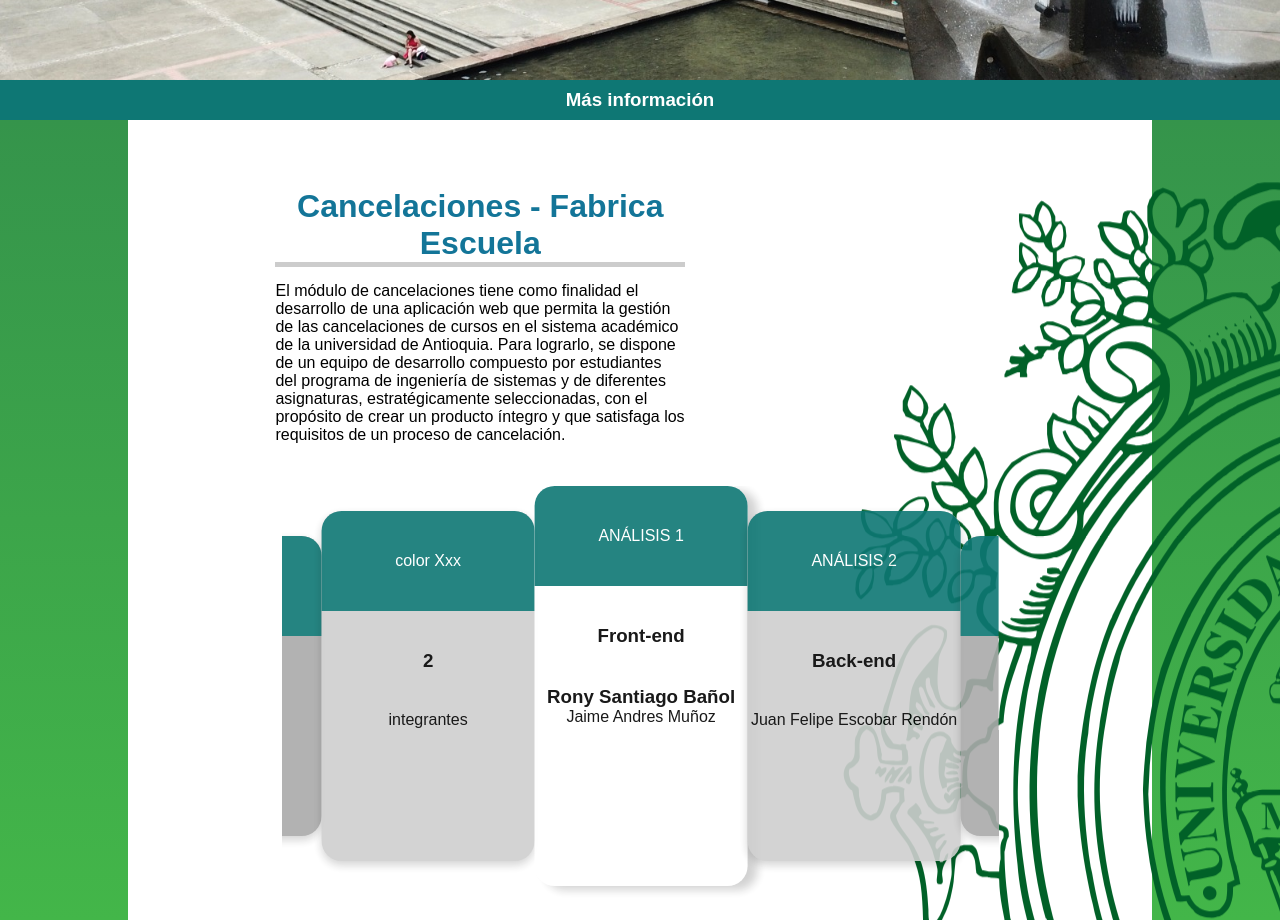
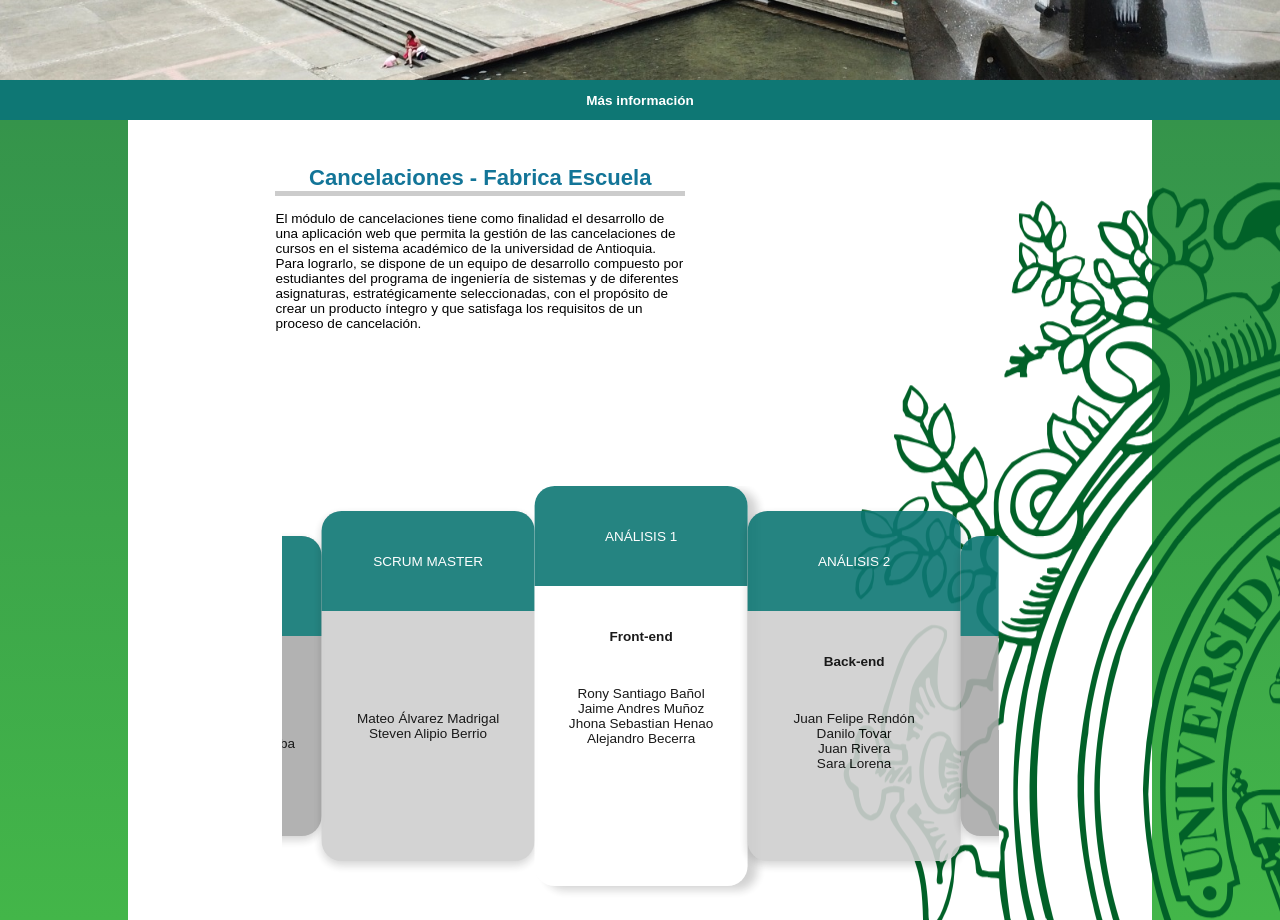
Before and after one commit to Rony-San/Fabrica-Escuela-Modulo-Cancelaciones-2023, a React (Vite) app: page /home in a window 1280 px wide. Shown: the part 680-1600 px from the top of the page. Built offline with nearby package versions, Linux system fonts and the light colour scheme.

Commit message:
arreglado error de solapamiento de componentes

```diff
--- a/src/components/Footer/Footer.jsx
+++ b/src/components/Footer/Footer.jsx
@@ -14,13 +14,6 @@ const Footer = () => {
             <a href="">Cancelación de materias</a>
           </li>
 
-          <li>
-            <a href="">Cancelación de semestre</a>
-          </li>
-
-          <li>
-            <a href="">Semestre acádemico</a>
-          </li>
           <li>
             <a href="">Solicitudes de cancelación</a>
           </li>
--- a/src/views/cancenlacionCurso/CancelacionCurso.css
+++ b/src/views/cancenlacionCurso/CancelacionCurso.css
@@ -53,6 +53,7 @@ h2 {
   width: 70px;
   cursor: pointer;
   position: relative;
+  overflow: au;
 }
 
 .navbar_cancelacion .uni_name_link {
@@ -168,6 +169,7 @@ h2 {
 
 .info .students_links {
   padding: 10px 0 10px 0;
+
   width: 33%;
   background-color: var(--Morado);
 }
@@ -385,7 +387,7 @@ th {
   background-color: #f2f2f2;
 }
 
-.cancellation_form input[type='checkbox'] {
+.cancellation_form input[type="checkbox"] {
   margin: 0;
   padding: 0;
   width: 30px;
@@ -465,7 +467,7 @@ th {
   background-color: #f2f2f2;
 }
 
-.secondary_form input[type='checkbox'] {
+.secondary_form input[type="checkbox"] {
   margin: 0;
   padding: 0;
   width: 30px;
--- a/src/views/homePage/HomePage.css
+++ b/src/views/homePage/HomePage.css
@@ -12,9 +12,13 @@
   --Naranja: #f9a12c;
 }
 * {
+  font-size: 0.92rem;
   margin: 0;
   padding: 0;
   font-family: sans-serif;
+}
+h1 {
+  font-size: 1.5rem;
 }
 
 .banner {
@@ -59,7 +63,7 @@
   position: absolute;
   width: 50%;
   height: 100%;
-  top: 15%;
+  top: 10%;
   left: 5.5%;
   text-align: center;
   align-items: center;
@@ -238,7 +242,7 @@
 }
 
 .content h1 {
-  font-size: 120px;
+  font-size: 5rem;
   font-weight: 500;
   font-family: "Trebuchet MS", "Lucida Sans Unicode", "Lucida Grande",
     "Lucida Sans", Arial, sans-serif;
--- a/src/views/homePage/HomePage.jsx
+++ b/src/views/homePage/HomePage.jsx
@@ -1,25 +1,24 @@
-import React from "react"
-import { NavLink } from "react-router-dom"
-import Slider from "react-slick"
-import "slick-carousel/slick/slick.css"
-import "slick-carousel/slick/slick-theme.css"
-import { changeRole } from '../../app/features/auth/authSlice'
-import { useDispatch } from 'react-redux'
+import React from "react";
+import { NavLink } from "react-router-dom";
+import Slider from "react-slick";
+import "slick-carousel/slick/slick.css";
+import "slick-carousel/slick/slick-theme.css";
+import { changeRole } from "../../app/features/auth/authSlice";
+import { useDispatch } from "react-redux";
 
 export default function HomePage() {
-
-  const dispatch = useDispatch()
+  const dispatch = useDispatch();
 
   const handleEstudiante = () => {
-    dispatch(changeRole({role: 'student'}))
-  }
+    dispatch(changeRole({ role: "student" }));
+  };
 
   const handleProfesor = () => {
-    dispatch(changeRole({role: 'teacher'}))
-  }
+    dispatch(changeRole({ role: "teacher" }));
+  };
 
   const scrollToBottom = () => {
-    document.body.scrollIntoView({ behavior: "smooth", block: "end" })
+    document.body.scrollIntoView({ behavior: "smooth", block: "end" });
   };
 
   const settings = {
@@ -29,7 +28,7 @@ export default function HomePage() {
     centerPadding: "40px",
     slidesToShow: 3,
     speed: 300,
-  }
+  };
 
   return (
     <>
@@ -88,36 +87,53 @@ export default function HomePage() {
                 <div className="card_background">ANÁLISIS 1</div>
                 <h3 className="card_subject">Front-end</h3>
                 <div className="card-members">
-                  <h3>Rony Santiago Bañol</h3>
+                  <p>Rony Santiago Bañol</p>
                   <p>Jaime Andres Muñoz</p>
+                  <p>Jhona Sebastian Henao</p>
+                  <p>Alejandro Becerra</p>
                 </div>
               </div>
               <div className="card">
                 <div className="card_background">ANÁLISIS 2</div>
                 <h3 className="card_subject">Back-end</h3>
                 <div className="card-members">
-                  <p>Juan Felipe Escobar Rendón</p>
+                  <p>Juan Felipe Rendón</p>
+                  <p>Danilo Tovar</p>
+                  <p>Juan Rivera</p>
+                  <p>Sara Lorena</p>
+                </div>
+              </div>
+              <div className="card">
+                <div className="card_background">CALIDAD</div>
+                <h3 className="card_subject"></h3>
+                <div className="card-members">
+                  <p>Jeison David Moncado</p>
+                  <p>Jhonatan Tamayo</p>
+                  <p>Kieffer Paez</p>
+                </div>
+              </div>
+              <div className="card">
+                <div className="card_background">BASES DE DATOS</div>
+                <h3 className="card_subject"></h3>
+                <div className="card-members">
+                  <p>Samuel David Montoya</p>
+                  <p>Daniel Tabares</p>
                 </div>
               </div>
               <div className="card">
                 <div className="card_background">ARQUITECTURA</div>
-                <h3 className="card_subject">2</h3>
-                <div className="card-members">integrantes</div>
+                <h3 className="card_subject"></h3>
+                <div className="card-members">
+                  <p>Yeison Alexander Córdoba</p>
+                </div>
               </div>
               <div className="card">
-                <div className="card_background">CALIDAD</div>
-                <h3 className="card_subject">2</h3>
-                <div className="card-members">integrantes</div>
-              </div>
-              <div className="card">
-                <div className="card_background">color Xxx</div>
-                <h3 className="card_subject">2</h3>
-                <div className="card-members">integrantes</div>
-              </div>
-              <div className="card">
-                <div className="card_background">color Xxx</div>
-                <h3 className="card_subject">2</h3>
-                <div className="card-members">integrantes</div>
+                <div className="card_background">SCRUM MASTER</div>
+                <h3 className="card_subject"></h3>
+                <div className="card-members">
+                  <p>Mateo Álvarez Madrigal</p>
+                  <p>Steven Alipio Berrio</p>
+                </div>
               </div>
             </Slider>
           </div>
```
Also changed, not shown: src/components/navBar/NavBar.jsx (+6 -7 lines), 1 other file (tests, documents, lock files or other folders).
